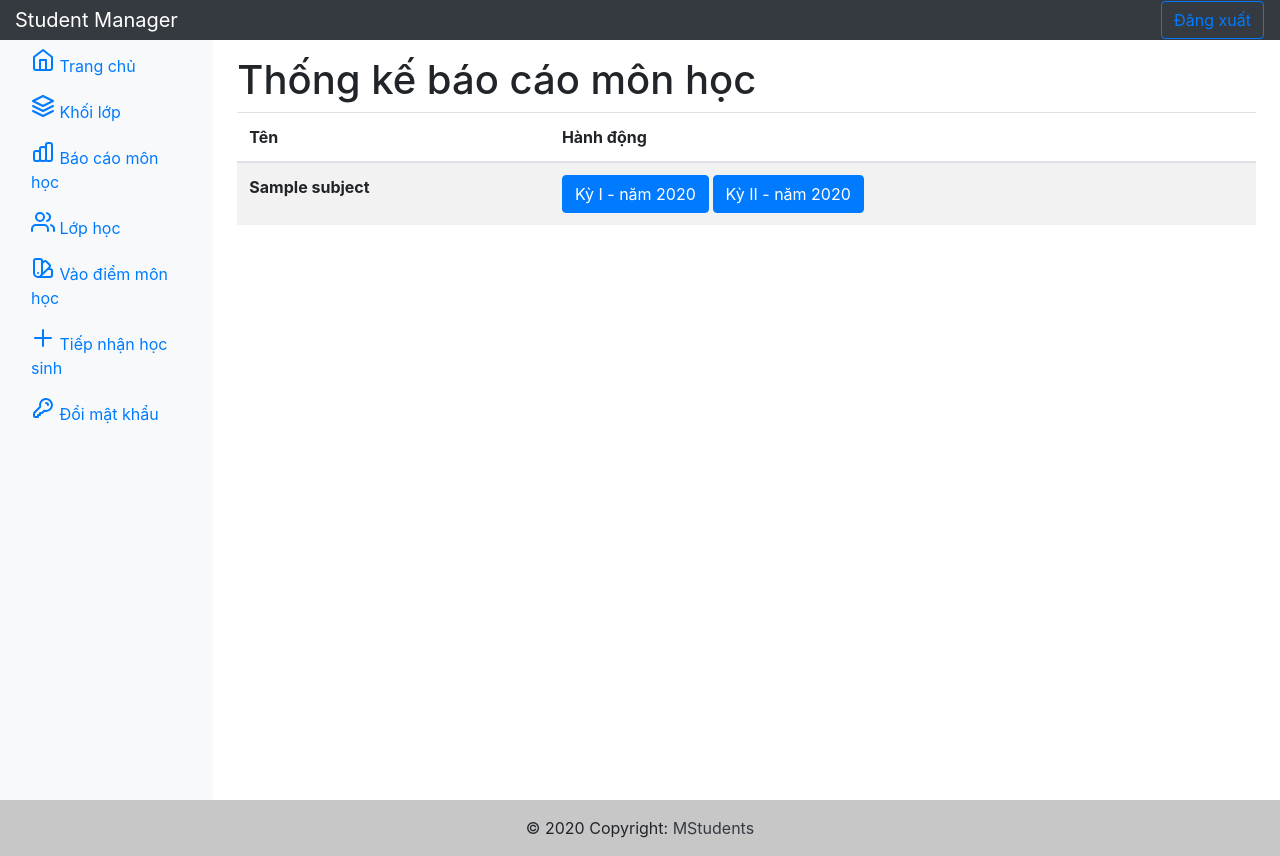
After one commit to dinhdjj/student-manager, a Flask app: page /statistic-subject in a window 1280 px wide. The commit adds this page. Run offline with Flask 2, Linux system fonts and the light colour scheme; a user stored in the database is signed in; tables that the repository leaves empty hold one stand-in row (values such as "Sample post"); lists and menus that the app fills with data are empty; parts of the project's set-up code (start-up, migrations or seed data) failed here and were passed over; some libraries are stand-ins or nearby versions.

Commit message:
feat: statistic subject full

```diff
--- /dev/null
+++ b/app/defs/statistic_subject_firstly.py
@@ -0,0 +1,39 @@
+from flask import render_template, request, redirect
+from flask_login import login_required, current_user
+
+from ..models import Subject
+
+
+@login_required
+def statistic_subject_firstly():
+    if(not current_user.is_admin):
+        return render_template('page/403.html')
+
+    model_subjects = Subject.query.all()
+
+    subjects = []
+    for model_subject in model_subjects:
+        subject = find_subject(subjects, model_subject)
+        if subject:
+            subjects.remove(subject)
+        if not subject:
+            subject = {
+                'name': model_subject.name,
+                'years': []
+            }
+
+        year = model_subject.classroom.year
+        if(year not in subject['years']):
+            subject['years'].append(year)
+
+        subjects.append(subject)
+
+    print(subjects)
+    return render_template('page/statistic_subject_firstly.html', subjects=subjects)
+
+
+def find_subject(subjects, model_subject):
+    for subject in subjects:
+        if subject['name'] == model_subject.name:
+            return subject
+    return None
--- a/app/routes.py
+++ b/app/routes.py
@@ -10,6 +10,7 @@ from .defs.create_score import create_score
 from .defs.get_score import get_score
 from .defs.statistic_subject import statistic_subject
 from .defs.create_score_firstly import create_score_firstly
+from .defs.statistic_subject_firstly import statistic_subject_firstly
 
 
 def define_routes(app):
@@ -36,6 +37,6 @@ def define_routes(app):
 
     app.route('/scores/<classroom_id>', methods=['GET'])(get_score)
 
-    # TODO: attach to layout
+    app.route('/statistic-subject', methods=['GET'])(statistic_subject_firstly)
     app.route('/statistic-subject/<subject_name>/<int:semester>/<int:year>',
               methods=['GET'])(statistic_subject)
--- a/app/templates/layout/navbar.html
+++ b/app/templates/layout/navbar.html
@@ -48,6 +48,31 @@
                         <polyline points="2 12 12 17 22 12"></polyline>
                     </svg>
                     Khối lớp
+                </a>
+            </li>
+
+            <li class="nav-item">
+                <a
+                    class="nav-link"
+                    href="{{ url_for('statistic_subject_firstly') }}"
+                >
+                    <svg
+                        xmlns="http://www.w3.org/2000/svg"
+                        width="24"
+                        height="24"
+                        fill="none"
+                        viewBox="0 0 24 24"
+                        stroke="currentColor"
+                        class="feather feather-layers"
+                    >
+                        <path
+                            stroke-linecap="round"
+                            stroke-linejoin="round"
+                            stroke-width="2"
+                            d="M9 19v-6a2 2 0 00-2-2H5a2 2 0 00-2 2v6a2 2 0 002 2h2a2 2 0 002-2zm0 0V9a2 2 0 012-2h2a2 2 0 012 2v10m-6 0a2 2 0 002 2h2a2 2 0 002-2m0 0V5a2 2 0 012-2h2a2 2 0 012 2v14a2 2 0 01-2 2h-2a2 2 0 01-2-2z"
+                        />
+                    </svg>
+                    Báo cáo môn học
                 </a>
             </li>
             {% endif %}
--- /dev/null
+++ b/app/templates/page/statistic_subject_firstly.html
@@ -0,0 +1,49 @@
+{% extends 'layout/layout.html' %}
+<!--  -->
+{% set active_page = 'home' %}
+
+<!--  -->
+{% block content %}
+<!--  -->
+
+<main>
+    <h1>Thống kế báo cáo môn học</h1>
+
+    <table class="table table-striped">
+        <thead>
+            <tr>
+                <th scope="col">Tên</th>
+                <th scope="col">Hành động</th>
+            </tr>
+        </thead>
+        <tbody>
+            {% for subject in subjects %}
+            <tr>
+                <th scope="row">{{ subject.name }}</th>
+                <th scope="row">
+                    {% for year in subject.years %}
+                    <a
+                        href="{{ url_for('statistic_subject', subject_name=subject.name, semester=1, year=year ) }}"
+                    >
+                        <button type="button" class="btn btn-primary">
+                            Kỳ I - năm {{ year }}
+                        </button>
+                    </a>
+                    <a
+                        href="{{ url_for('statistic_subject', subject_name=subject.name, semester=2, year=year ) }}"
+                    >
+                        <button type="button" class="btn btn-primary">
+                            Kỳ II - năm {{ year }}
+                        </button>
+                    </a>
+                    {% endfor %}
+                </th>
+            </tr>
+            {% endfor %}
+        </tbody>
+    </table>
+</main>
+
+<!--  -->
+{% endblock %}
+<!--  -->
```
Also changed, not shown: app/defs/statistic_subject.py (+25 -23 lines), app/templates/page/statistic_subject.html (+3 -8 lines).
